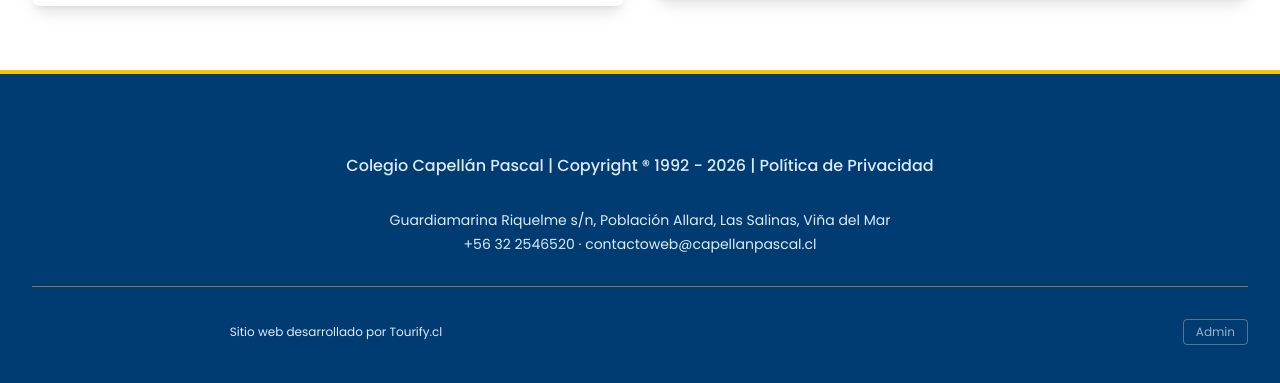
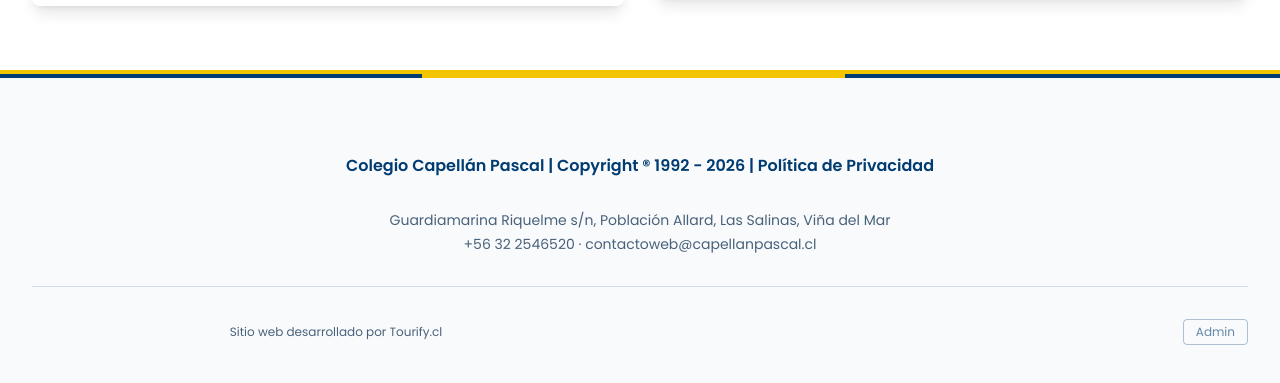
Before and after one commit to francisquitu89/Colegiocapellanpascal, a React (Vite) app: page /inicio in a window 1280 px wide. Shown: the part 4106-4489 px from the top of the page. Built offline with nearby package versions, Linux system fonts and the light colour scheme; no server answers; the database is empty; grey boxes are pictures that could not be loaded.

Commit message:
Refresh footer color palette
Co-authored-by: Copilot <223556219+Copilot@users.noreply.github.com>

```diff
--- a/src/components/Footer.tsx
+++ b/src/components/Footer.tsx
@@ -28,7 +28,8 @@ const Footer: React.FC = () => {
   };
 
   return (
-  <footer className="bg-[#003b71] text-white py-12 border-t-4 border-[#f2c500]">
+  <footer className="relative overflow-hidden bg-[#f8fafc] py-12 text-[#003b71] border-t-4 border-[#f2c500]">
+    <div className="absolute inset-x-0 top-0 h-1 bg-[linear-gradient(90deg,#003b71_0%,#003b71_33%,#f2c500_33%,#f2c500_66%,#003b71_66%,#003b71_100%)]" aria-hidden="true" />
     <div className="max-w-7xl mx-auto px-4 sm:px-6 lg:px-8 relative">
       <div className="flex flex-col items-center space-y-8">
         <div className="flex items-center justify-center space-x-8 flex-wrap">
@@ -44,27 +45,27 @@ const Footer: React.FC = () => {
         </div>
 
         <div className="text-center">
-          <p className="text-blue-100 text-sm md:text-base font-medium">
+          <p className="text-[#003b71] text-sm md:text-base font-semibold">
             Colegio Capellán Pascal | Copyright ® 1992 - 2026 | Política de Privacidad
           </p>
         </div>
 
-        <div className="text-center text-blue-100 text-sm mt-2">
+        <div className="text-center text-[#49627b] text-sm mt-2">
           <p>Guardiamarina Riquelme s/n, Población Allard, Las Salinas, Viña del Mar</p>
           <p className="mt-1">+56 32 2546520 · contactoweb@capellanpascal.cl</p>
         </div>
       </div>
 
-      <div className="mt-8 pt-8 border-t border-[#f2c500]/50">
+      <div className="mt-8 pt-8 border-t border-[#003b71]/15">
         <div className="flex items-center justify-between">
-          <div className="text-blue-100 text-xs text-center w-full">
+          <div className="text-[#49627b] text-xs text-center w-full">
             <p>Sitio web desarrollado por Tourify.cl</p>
           </div>
           <div className="text-right w-full">
             <button
               aria-label="Admin"
               onClick={goAdmin}
-              className="inline-block text-white/60 hover:text-white text-xs px-3 py-1 border border-white/30 hover:border-white rounded transition-colors"
+              className="inline-block text-[#003b71]/60 hover:text-[#003b71] text-xs px-3 py-1 border border-[#003b71]/30 hover:border-[#003b71] rounded transition-colors"
             >
               Admin
             </button>
```
